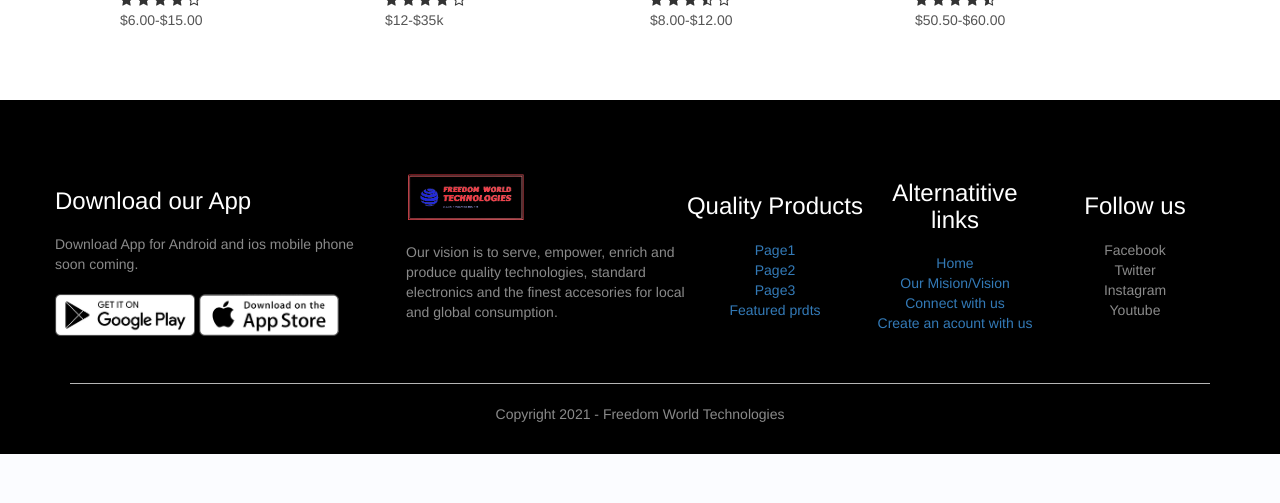
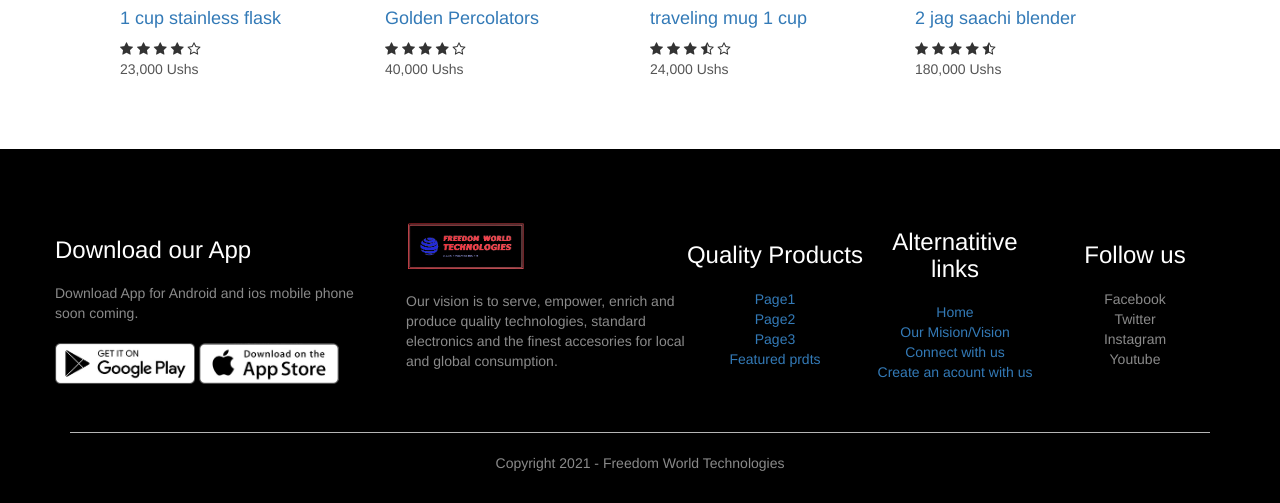
Before and after one commit to chrisalex-ochay/freedom-world-php, a PHP site: page /productfiles/product-10-cupflask1-details.php in a window 1280 px wide. Shown: the part 1037-1540 px from the top of the page. Before the commit the page ends 1491 px from the top, so only its background shows below. Run offline with PHP 8.4, Linux system fonts and the light colour scheme; some libraries are stand-ins or nearby versions.

Commit message:
Update product-10-cupflask1-details.php

```diff
--- a/productfiles/product-10-cupflask1-details.php
+++ b/productfiles/product-10-cupflask1-details.php
@@ -56,8 +56,8 @@
             </div>
             <div class="col-2">
                 <p>1 cup flask</p>
-                <h1>Always 1 Cup flask</h1>
-                <h4>$8.00-$10.00</h4>
+                <h1>A 1 cup small blue flask</h1>
+                <h4>25,000 Ushs</h4>
                 <select>
                     <option>Select Color</option>
                     <option>Red</option>
@@ -69,11 +69,12 @@
 
                 <h3>Product Details <i class="fa fa-indent"></i></h3>
                 <br>
-                <p>it is a steel stainless blue-outing <br>
-                   it keeps hot and cold water for 12hours <br>
-                   it is portable and cool to carry and move with<br>
-                   it your favorite choice.
-                </p>
+                <ul>
+                    <li>it is a steel stainless blue-outing</li>
+                    <li>it keeps hot and cold water for 12hours</li>
+                    <li>it is portable and cool to carry and move with</li>
+                    <li>it your favorite choice.</li>
+                </ul>
             </div>
         </div>
     </div>
@@ -100,7 +101,7 @@
                     <i class="fa fa-star"></i>
                     <i class="fa fa-star-o"></i>
                 </div>
-                <p>$6.00-$15.00</p>
+                <p>23,000 Ushs</p>
             </div>
             <div class="col-4">
                 <a href="../productfiles/product-17-percolator2golden-details.php"><img src="../images/product-17-percolator-golden1.png"></a>
@@ -112,7 +113,7 @@
                     <i class="fa fa-star"></i>
                     <i class="fa fa-star-o"></i>
                 </div>
-                <p>$12-$35k</p>
+                <p>40,000 Ushs</p>
             </div>
             <div class="col-4">
                 <a href="../productfiles/product-22-mug1-details.php"><img src="../images/product-22-mug-traveling-cup1.png"></a>
@@ -124,7 +125,7 @@
                     <i class="fa fa-star-half-o"></i>
                     <i class="fa fa-star-o"></i>
                 </div>
-                <p>$8.00-$12.00</p>
+                <p>24,000 Ushs</p>
             </div>
             <div class="col-4">
                 <a href="../productfiles/product-23-blendersaachi-details.php"><img src="../images/product-23-blender-saachi-1.png"></a>
@@ -136,7 +137,7 @@
                     <i class="fa fa-star"></i>
                     <i class="fa fa-star-half-o"></i>
                 </div>
-                <p>$50.50-$60.00</p>
+                <p>180,000 Ushs</p>
             </div>
         </div>
 
```
